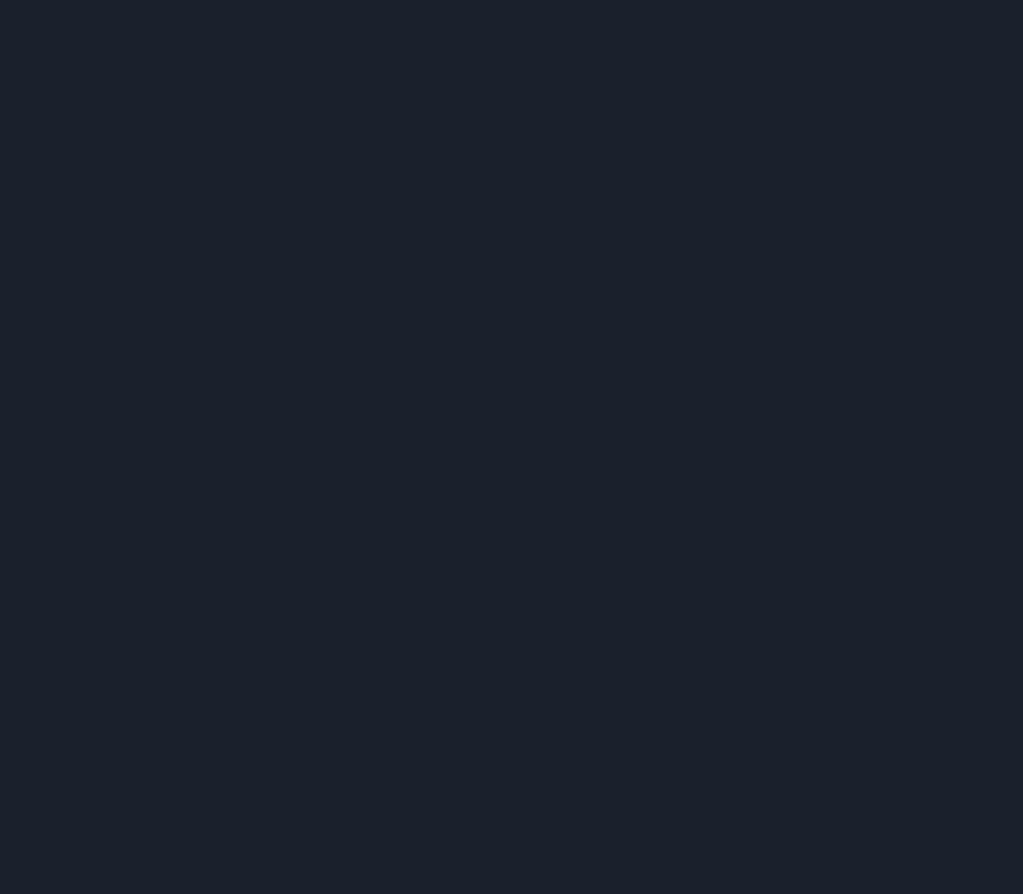
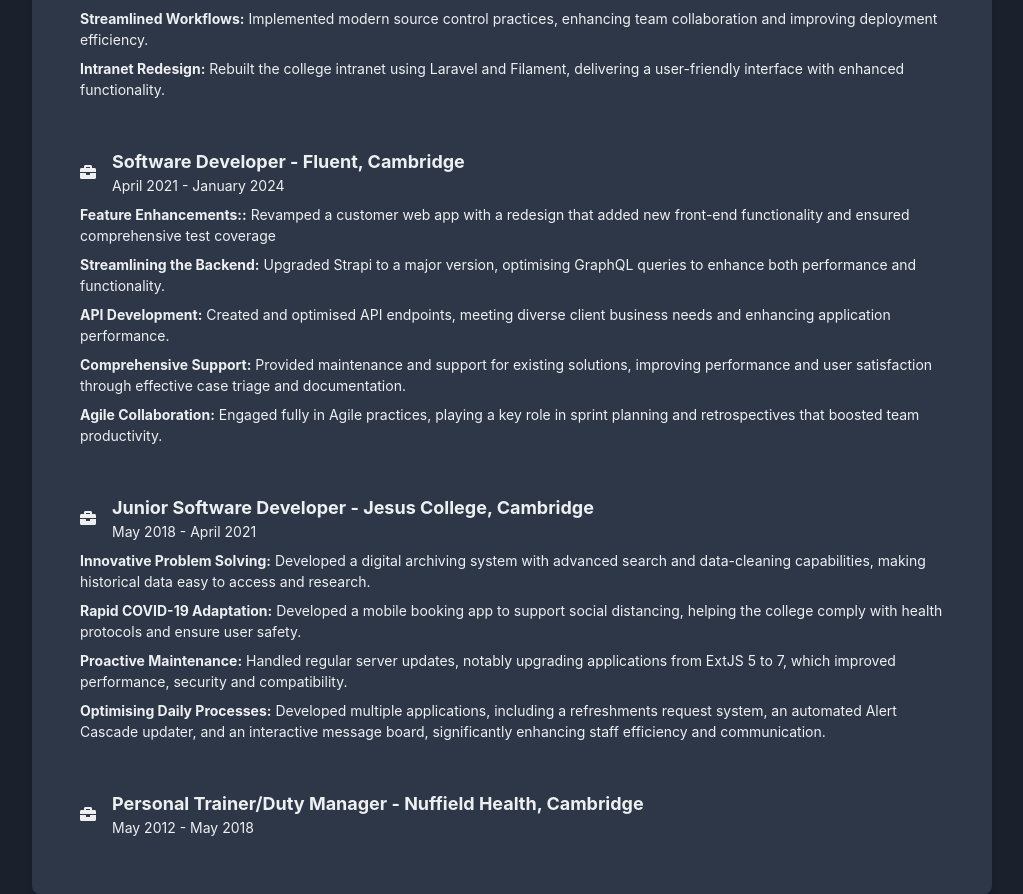
Before and after one commit to jamiebenstead/online-resume, a React (Create React App) app: page / in a window 1280 px wide. Shown: the part 1105-1999 px from the top of the page, without its empty margins (128-1151 px from the left). Before the commit the page ends 891 px from the top, so only its background shows below. Built offline with nearby package versions, Linux system fonts and the light colour scheme.

Commit message:
Create WorkHistory component

```diff
--- a/src/App.tsx
+++ b/src/App.tsx
@@ -2,12 +2,14 @@ import React from "react";
 import Header from "./components/Header";
 import { Container } from "@chakra-ui/react";
 import SkillsAndQualifications from "./components/SkillsAndQualifications";
+import WorkHistory from "./components/WorkHistory";
 
 function App() {
   return (
     <Container maxWidth="container.lg" paddingX={{ base: "4", md: "8" }}>
       <Header />
       <SkillsAndQualifications />
+      <WorkHistory />
     </Container>
   );
 }
--- /dev/null
+++ b/src/components/WorkHistory.tsx
@@ -0,0 +1,148 @@
+import React from "react";
+import {
+  useColorModeValue,
+  Box,
+  Flex,
+  Heading,
+  List,
+  ListItem,
+  HStack,
+  Icon,
+  Text,
+} from "@chakra-ui/react";
+import { FaBriefcase } from "react-icons/fa";
+
+const WorkHistory = () => {
+  const workHistoryData = [
+    {
+      company: "Sidney Sussex College, Cambridge",
+      title: "Web Developer",
+      dates: "March 2024 - August 2024",
+      responsibilities: [
+        {
+          heading: "User-Focused Development",
+          description:
+            "Conducted requirement-gathering sessions to align project objectives with the college's needs, ensuring a tailored approach to development.",
+        },
+        {
+          heading: "Streamlined Workflows",
+          description:
+            "Implemented modern source control practices, enhancing team collaboration and improving deployment efficiency.",
+        },
+        {
+          heading: "Intranet Redesign",
+          description:
+            "Rebuilt the college intranet using Laravel and Filament, delivering a user-friendly interface with enhanced functionality.",
+        },
+      ],
+    },
+    {
+      company: "Fluent, Cambridge",
+      title: "Software Developer",
+      dates: "April 2021 - January 2024",
+      responsibilities: [
+        {
+          heading: "Feature Enhancements:",
+          description:
+            "Revamped a customer web app with a redesign that added new front-end functionality and ensured comprehensive test coverage",
+        },
+        {
+          heading: "Streamlining the Backend",
+          description:
+            "Upgraded Strapi to a major version, optimising GraphQL queries to enhance both performance and functionality.",
+        },
+        {
+          heading: "API Development",
+          description:
+            "Created and optimised API endpoints, meeting diverse client business needs and enhancing application performance.",
+        },
+        {
+          heading: "Comprehensive Support",
+          description:
+            "Provided maintenance and support for existing solutions, improving performance and user satisfaction through effective case triage and documentation.",
+        },
+        {
+          heading: "Agile Collaboration",
+          description:
+            "Engaged fully in Agile practices, playing a key role in sprint planning and retrospectives that boosted team productivity.",
+        },
+      ],
+    },
+    {
+      company: "Jesus College, Cambridge",
+      title: "Junior Software Developer",
+      dates: "May 2018 - April 2021",
+      responsibilities: [
+        {
+          heading: "Innovative Problem Solving",
+          description:
+            "Developed a digital archiving system with advanced search and data-cleaning capabilities, making historical data easy to access and research.",
+        },
+        {
+          heading: "Rapid COVID-19 Adaptation",
+          description:
+            "Developed a mobile booking app to support social distancing, helping the college comply with health protocols and ensure user safety.",
+        },
+        {
+          heading: "Proactive Maintenance",
+          description:
+            "Handled regular server updates, notably upgrading applications from ExtJS 5 to 7, which improved performance, security and compatibility.",
+        },
+        {
+          heading: "Optimising Daily Processes",
+          description:
+            "Developed multiple applications, including a refreshments request system, an automated Alert Cascade updater, and an interactive message board, significantly enhancing staff efficiency and communication.",
+        },
+      ],
+    },
+    {
+      company: "Nuffield Health, Cambridge",
+      title: "Personal Trainer/Duty Manager",
+      dates: "May 2012 - May 2018",
+      responsibilities: [],
+    },
+  ];
+
+  const bgColor = useColorModeValue("gray.50", "gray.700");
+
+  return (
+    <Box
+      as="section"
+      padding="8"
+      bg={bgColor}
+      borderRadius="lg"
+      boxShadow="md"
+      maxW="container.lg"
+    >
+      <Flex paddingBottom="4">
+        <Heading as="h2" fontSize="3xl" fontWeight="bold">
+          Work History
+        </Heading>
+      </Flex>
+      <Flex direction="column" gap="4" paddingTop="4">
+        {workHistoryData.map((job, index) => (
+          <Box key={index} padding="4">
+            <HStack spacing="4">
+              <Icon as={FaBriefcase} />
+              <Box>
+                <Text fontSize="lg" fontWeight="bold">
+                  {job.title} - {job.company}
+                </Text>
+                <Text fontSize="sm">{job.dates}</Text>
+              </Box>
+            </HStack>
+            <List spacing="2" paddingTop="2">
+              {job.responsibilities.map((item, idx) => (
+                <ListItem key={idx} fontSize="sm">
+                  <Box as="b">{item.heading}:</Box> {item.description}
+                </ListItem>
+              ))}
+            </List>
+          </Box>
+        ))}
+      </Flex>
+    </Box>
+  );
+};
+
+export default WorkHistory;
```
